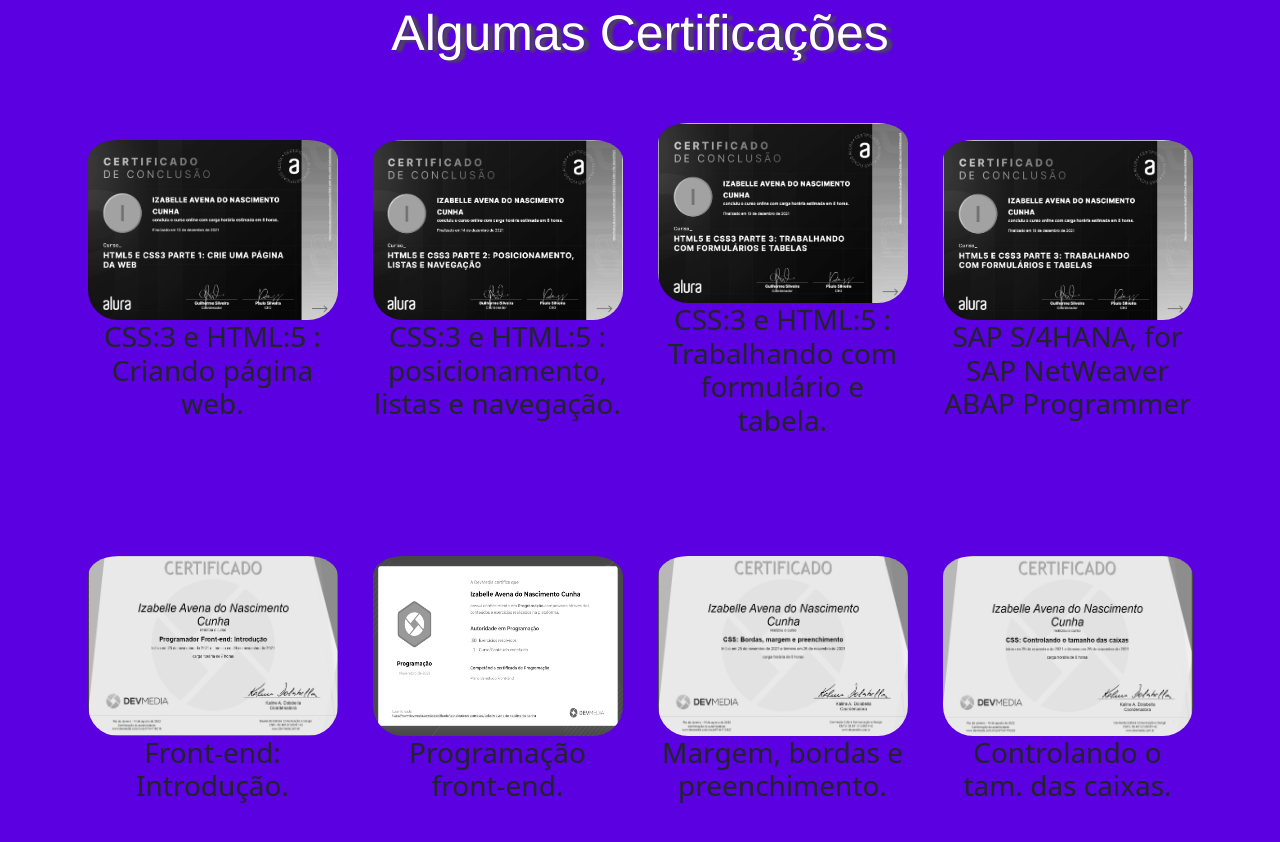
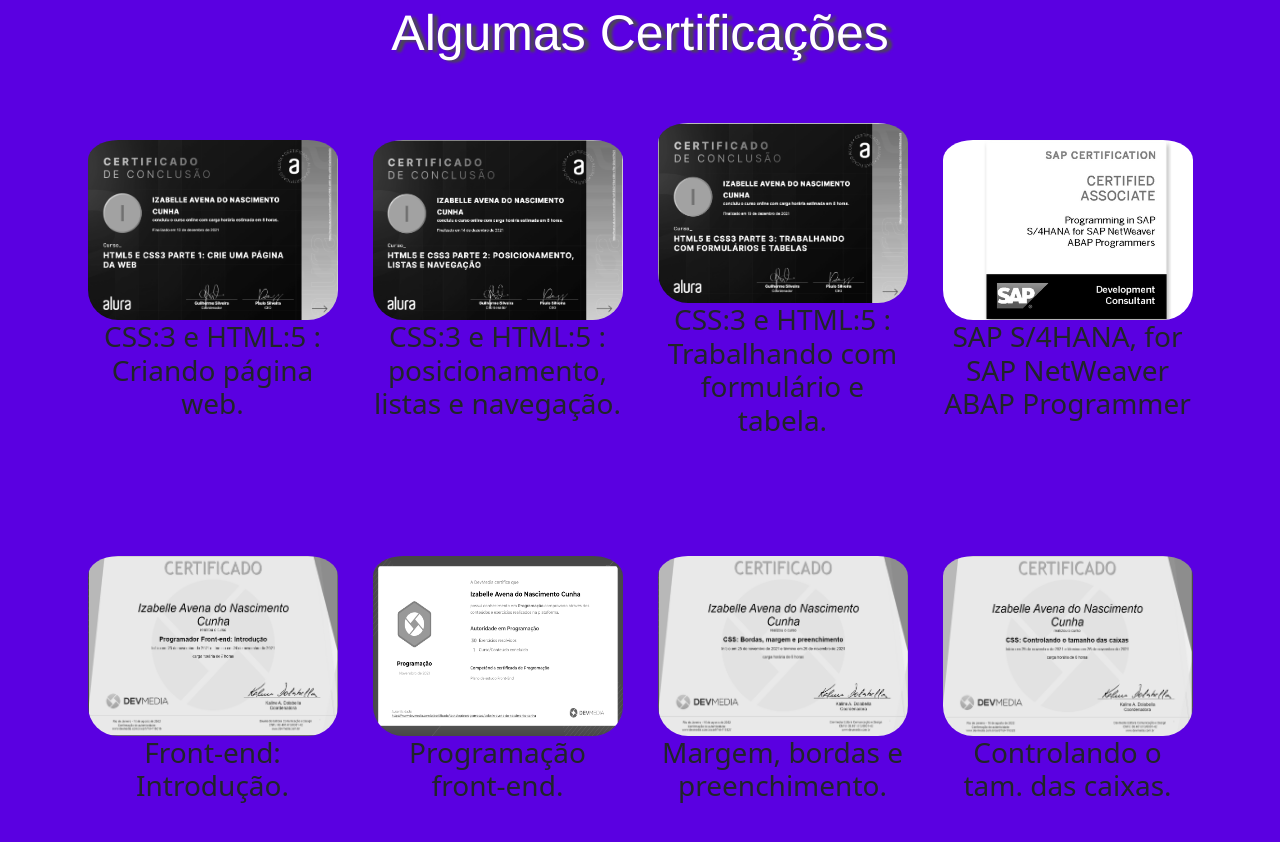
Before and after one commit to Izabelleavena/MeuPortifolio, a plain HTML site: page index.html in a window 1280 px wide. Shown: the part 2974-3816 px from the top of the page. Drawn offline with nearby package versions, Linux system fonts and the light colour scheme; a web font is replaced by a local one.

Commit message:
Update index.html

```diff
--- a/index.html
+++ b/index.html
@@ -263,7 +263,7 @@
                     <h3 class="subtitle" id="catalogoCel">CSS:3 e HTML:5 : Trabalhando com formulário e tabela.</h3>
                 </div>
                 <div class="imagem_projetos borda-animada col-3">
-                   <a href="https://www.credly.com/badges/f22f8b83-a35e-4d44-bd95-d7af0e2b4904/linked_in?t=rhnnzh" target="_blank"> <img src="certificado_3.png" class="imagem"></a>
+                   <a href="https://www.credly.com/badges/f22f8b83-a35e-4d44-bd95-d7af0e2b4904/linked_in?t=rhnnzh" target="_blank"> <img src="abap.png" class="imagem"></a>
                     <h3 class="subtitle" id="relogio">SAP S/4HANA, for SAP NetWeaver ABAP Programmer</h3>
                 </div>
             </div>
```
